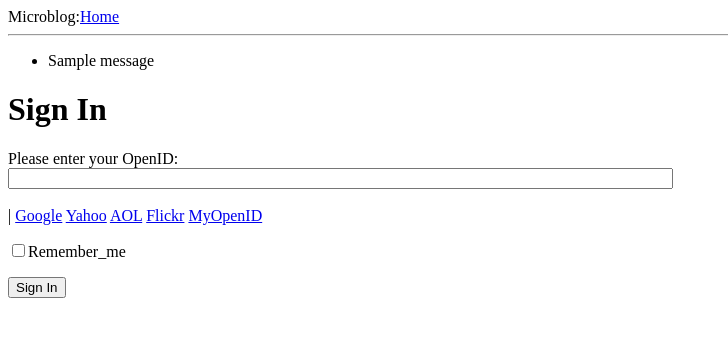
After one commit to zhengqz/microblog, a Flask app: page /login in a window 1280 px wide. The commit adds this page. Shown: the top 337 px of the page, without its empty margins (0-728 px from the left). Run offline with Flask 2, Linux system fonts and the light colour scheme; one stand-in notice (Sample message) is shown.

Commit message:
add forms

```diff
--- a/app/__init__.py
+++ b/app/__init__.py
@@ -7,5 +7,5 @@
 from flask import Flask
 
 app = Flask(__name__)
-
+app.config.from_object('config')
 from app import views
--- /dev/null
+++ b/app/forms.py
@@ -0,0 +1,12 @@
+#!/usr/bin/env python
+# -*-coding:utf-8 -*-
+"""
+* Create by shylock on 2016/2/29
+"""
+from flask_wtf import Form
+from wtforms import StringField, BooleanField
+from wtforms.validators import DataRequired
+
+class LoginForm(Form):
+    openid = StringField('openid', validators=[DataRequired()])
+    remember_me = BooleanField('remember_me', default=False)
--- a/app/templates/base.html
+++ b/app/templates/base.html
@@ -11,6 +11,15 @@
 <body>
     <div>Microblog:<a href="/index">Home</a> </div>
     <hr>
+    {% with messages = get_flashed_messages() %}
+        {% if messages %}
+            <ul>
+                {% for message in messages %}
+                    <li>{{ message }}</li>
+                {% endfor %}
+            </ul>
+        {% endif %}
+    {% endwith %}
     {% block content %}{% endblock %}
 </body>
 </html>
--- /dev/null
+++ b/app/templates/login.html
@@ -0,0 +1,31 @@
+{% extends "base.html" %}
+
+{% block content %}
+    <script type="text/javascript">
+    function set_openid(openid, pr){
+        u = openid.search('<username>');
+        if (u != -1){
+            user = prompt('Enter your ' + pr + " username:");
+            openid = openid.substr(0,u) + user;
+        }
+        form = document.forms['login'];
+        form.elements['openid'].value = openid
+    }
+    </script>
+    <h1>Sign In</h1>
+    <form action="" method="post" name="login">
+        {{ form.hidden_tag() }}
+        <p>
+            Please enter your OpenID:<br>
+            {{ form.openid(size=80) }} <br>
+            {% for error in form.openid.errors %}
+                <span style="color:red;">[{{ error }}]</span>
+            {% endfor %}<br>
+            |{% for pr in providers %}
+                <a href="javascript:set_openid('{{ pr.url }}','{{ pr.name }}');">{{ pr.name }}</a>
+            {% endfor %}
+        </p>
+        <p>{{ form.remember_me }}Remember_me</p>
+        <p><input type="submit" value="Sign In"></p>
+    </form>
+{% endblock %}
--- a/app/views.py
+++ b/app/views.py
@@ -3,8 +3,9 @@
 """
 * Create by shylock on 2016/2/29
 """
-from flask import render_template
+from flask import render_template, flash, redirect
 from app import app
+from .forms import LoginForm
 
 @app.route('/')
 @app.route('/index')
@@ -24,3 +25,14 @@ def index():
                            title="Home",
                            user=user,
                            posts=posts)
+
+@app.route('/login', methods=["GET","POST"])
+def login():
+    form = LoginForm()
+    if form.validate_on_submit():
+        flash("Login requested for OpenID=%s, remember_me=%s" %(form.openid, str(form.remember_me)))
+        return redirect('/index')
+    return render_template("login.html",
+                           title="Sign In",
+                           form=form,
+                           providers=app.config['OPENID_PROVIDERS'])
```
Also changed, not shown: config.py (added, +14 -0 lines).
